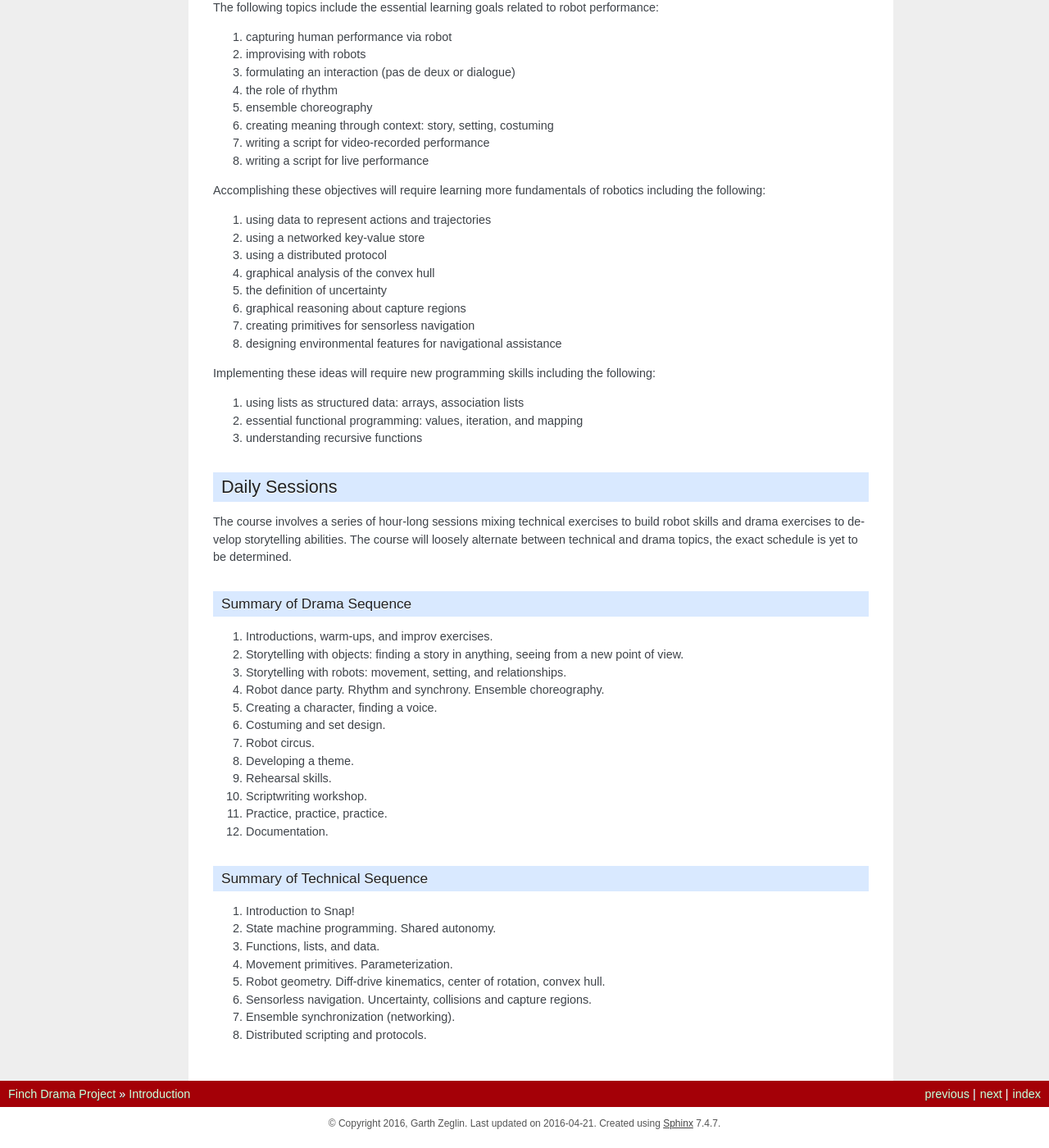
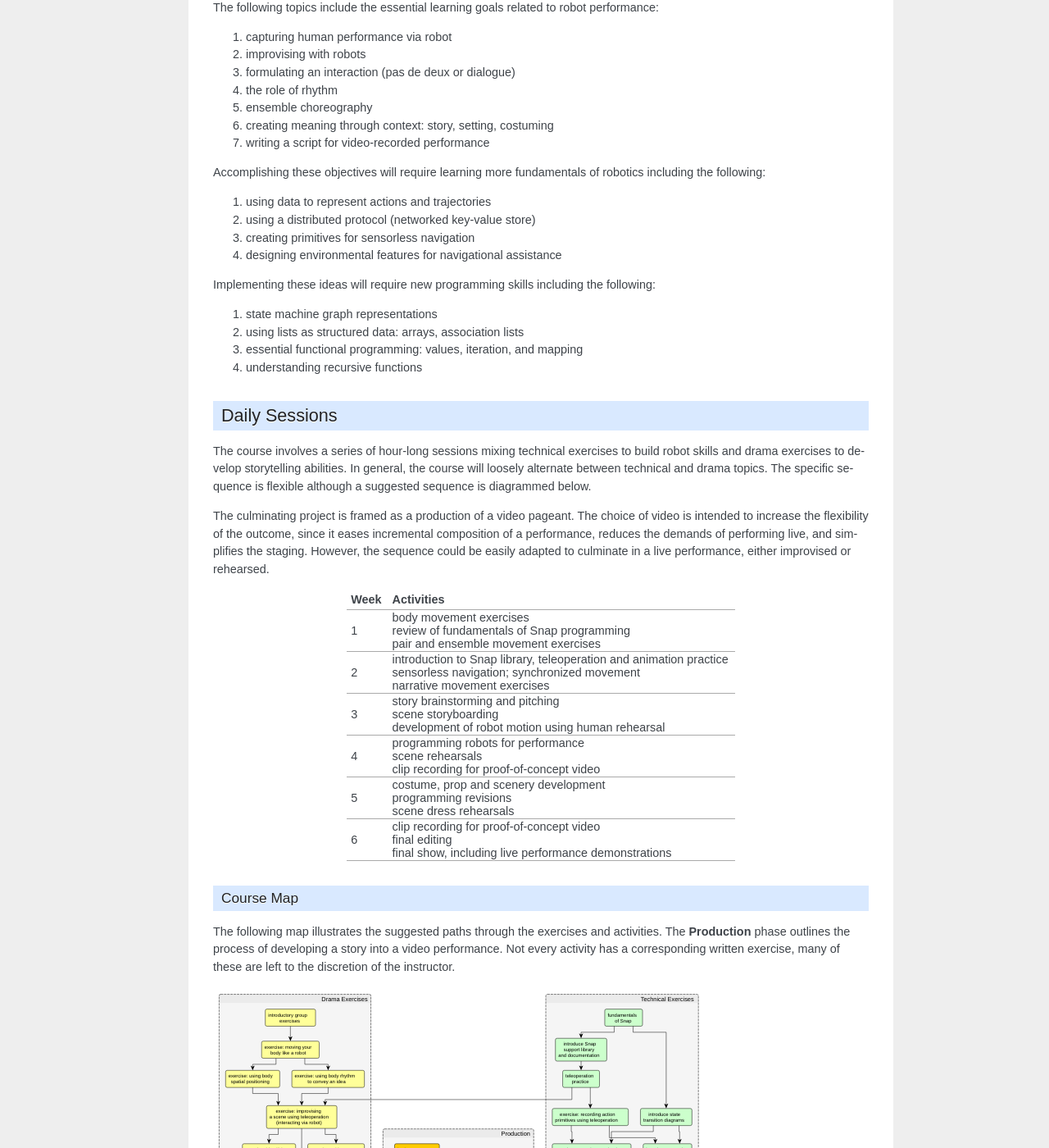
Before and after one commit to personalrobotics/finchdrama, a Sphinx documentation site: the page built from sphinx/intro.rst, in a window 1280 px wide and 1400 px high, scrolled down 768 px. Shown: the whole window at 82% size. Built offline with Sphinx 7.4.7, drawn with Linux system fonts in a browser that asks for light colours; some of the changed text lies outside the part shown.

Commit message:
Updating syllabus page with revised text, timetable, course map.

```diff
--- a/sphinx/intro.rst
+++ b/sphinx/intro.rst
@@ -54,23 +54,19 @@ The following topics include the essential learning goals related to robot perfo
 #. ensemble choreography
 #. creating meaning through context: story, setting, costuming
 #. writing a script for video-recorded performance
-#. writing a script for live performance
 
 Accomplishing these objectives will require learning more fundamentals
 of robotics including the following:
 
 #. using data to represent actions and trajectories
-#. using a networked key-value store
-#. using a distributed protocol
-#. graphical analysis of the convex hull
-#. the definition of uncertainty
-#. graphical reasoning about capture regions
+#. using a distributed protocol (networked key-value store)
 #. creating primitives for sensorless navigation
 #. designing environmental features for navigational assistance
 
 Implementing these ideas will require new programming skills including the
 following:
 
+#. state machine graph representations
 #. using lists as structured data: arrays, association lists
 #. essential functional programming: values, iteration, and mapping
 #. understanding recursive functions
@@ -80,36 +76,49 @@ Daily Sessions
 ==============
 
 The course involves a series of hour-long sessions mixing technical exercises to
-build robot skills and drama exercises to develop storytelling abilities.  The
-course will loosely alternate between technical and drama topics, the exact
-schedule is yet to be determined.
+build robot skills and drama exercises to develop storytelling abilities.  In
+general, the course will loosely alternate between technical and drama topics.
+The specific sequence is flexible although a suggested sequence is diagrammed
+below.
+
+The culminating project is framed as a production of a video pageant.  The
+choice of video is intended to increase the flexibility of the outcome, since it
+eases incremental composition of a performance, reduces the demands of
+performing live, and simplifies the staging.  However, the sequence could be
+easily adapted to culminate in a live performance, either improvised or
+rehearsed.
+
+====	========================================================
+Week	Activities
+====	========================================================
+1	| body movement exercises
+	| review of fundamentals of Snap programming
+	| pair and ensemble movement exercises
+2	| introduction to Snap library, teleoperation and animation practice
+	| sensorless navigation; synchronized movement
+	| narrative movement exercises
+3	| story brainstorming and pitching
+	| scene storyboarding
+	| development of robot motion using human rehearsal
+4	| programming robots for performance
+	| scene rehearsals
+	| clip recording for proof-of-concept video
+5	| costume, prop and scenery development
+	| programming revisions
+	| scene dress rehearsals
+6	| clip recording for proof-of-concept video
+	| final editing
+	| final show, including live performance demonstrations
+====	========================================================
 
 
-Summary of Drama Sequence
--------------------------
+Course Map
+-----------
 
-#. Introductions, warm-ups, and improv exercises.
-#. Storytelling with objects: finding a story in anything, seeing from a new point of view.
-#. Storytelling with robots: movement, setting, and relationships.
-#. Robot dance party.  Rhythm and synchrony.  Ensemble choreography.
-#. Creating a character, finding a voice.
-#. Costuming and set design.
-#. Robot circus.
-#. Developing a theme.
-#. Rehearsal skills.
-#. Scriptwriting workshop.
-#. Practice, practice, practice.
-#. Documentation.
+The following map illustrates the suggested paths through the exercises and
+activities.  The **Production** phase outlines the process of developing a story
+into a video performance.  Not every activity has a corresponding written
+exercise, many of these are left to the discretion of the instructor.
 
-
-Summary of Technical Sequence
------------------------------
-
-#. Introduction to Snap!
-#. State machine programming.  Shared autonomy.
-#. Functions, lists, and data.
-#. Movement primitives.  Parameterization.
-#. Robot geometry.  Diff-drive kinematics, center of rotation, convex hull.
-#. Sensorless navigation.  Uncertainty, collisions and capture regions.
-#. Ensemble synchronization (networking).
-#. Distributed scripting and protocols.
+.. image:: images/course-plan.svg
+   :width: 75%
```
